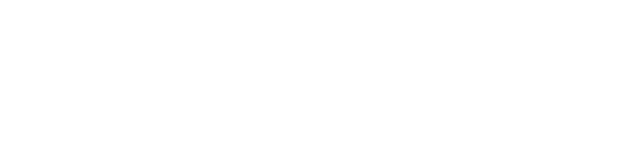
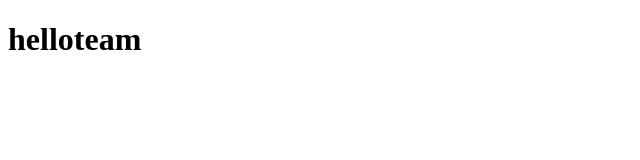
Before and after one commit to sansan28/helloWorld, a plain HTML site: page index.html in a window 1280 px wide. Shown: the whole page, without its empty margins (0-640 px from the left). Drawn offline with Linux system fonts and the light colour scheme.

Commit message:
Update index.html
Added a <h1> "helloteam"

```diff
--- a/index.html
+++ b/index.html
@@ -7,6 +7,6 @@
     <title>helloWorld</title>
 </head>
 <body>
-
+  <h1>helloteam<h1>
 </body>
 </html>
```
